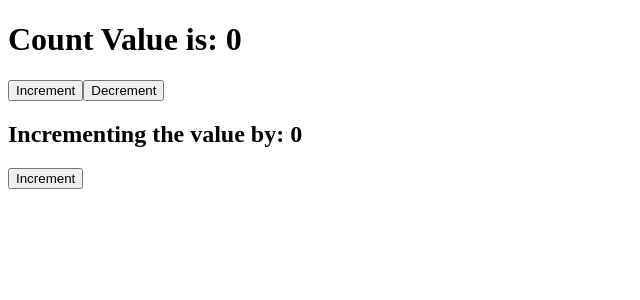
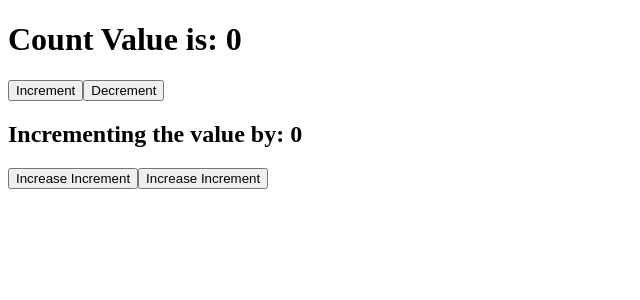
Before and after one commit to ashimaakash03/reactjs-project, a React (Vite) app in the folder reactjs-project/: page / in a window 1280 px wide. Shown: the top 300 px of the page, without its empty margins (0-640 px from the left). Built offline with nearby package versions, Linux system fonts and the light colour scheme.

Commit message:
demonstrated using multiple state variables

```diff
--- a/reactjs-project/src/components/Counter.jsx
+++ b/reactjs-project/src/components/Counter.jsx
@@ -12,7 +12,11 @@ const Counter = () => {
   }
 
   function increaseIncrement() {
-    setIncrement(increment + 2);
+    setIncrement(increment + 1);
+  }
+
+  function decreaseIncrement() {
+    setIncrement(increment - 1);
   }
   return (
     <div>
@@ -21,7 +25,8 @@ const Counter = () => {
       <button onClick={decreaseCount}>Decrement</button>
 
       <h2>Incrementing the value by: {increment}</h2>
-      <button onClick={increaseIncrement}>Increment</button>
+      <button onClick={increaseIncrement}>Increase Increment</button>
+      <button onClick={decreaseIncrement}>Increase Increment</button>
     </div>
   );
 };
```
